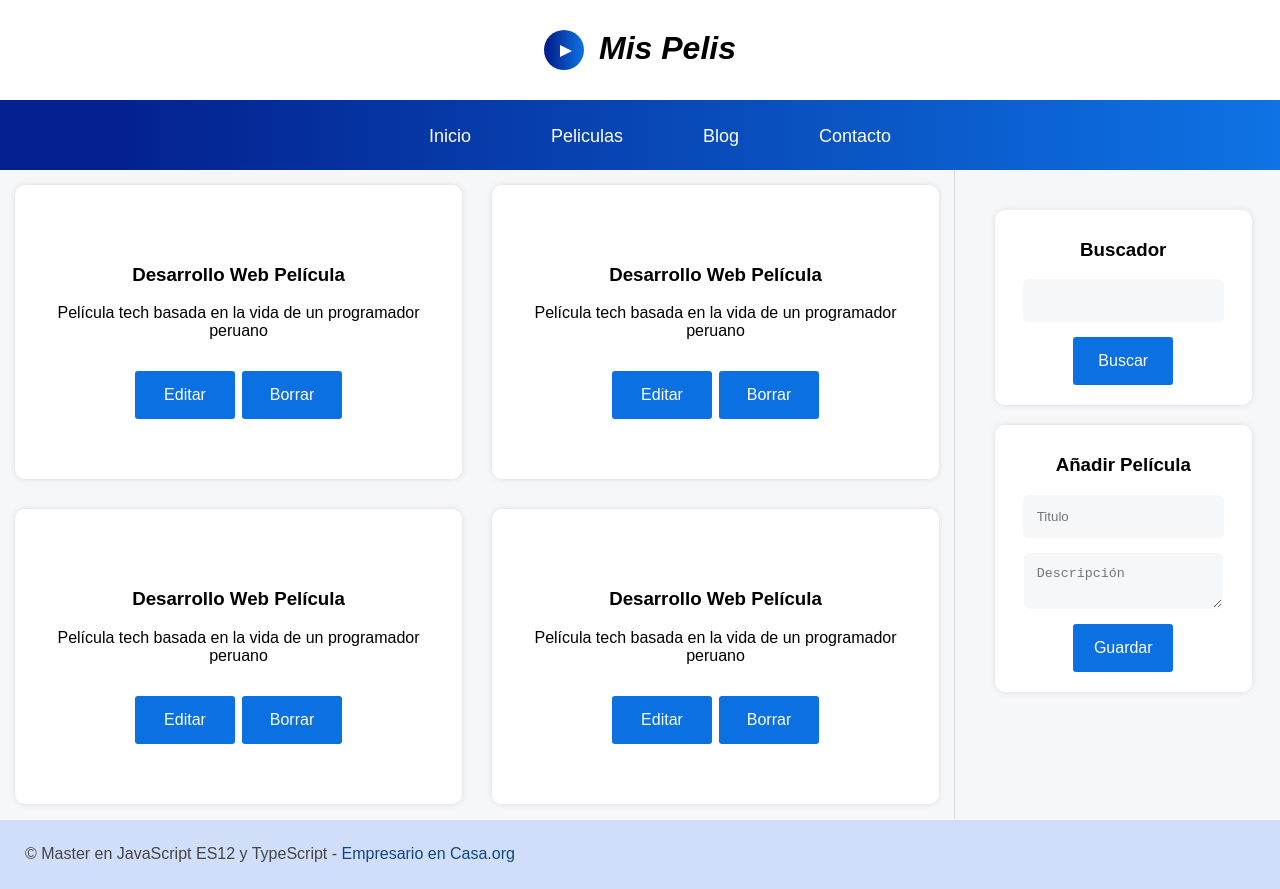
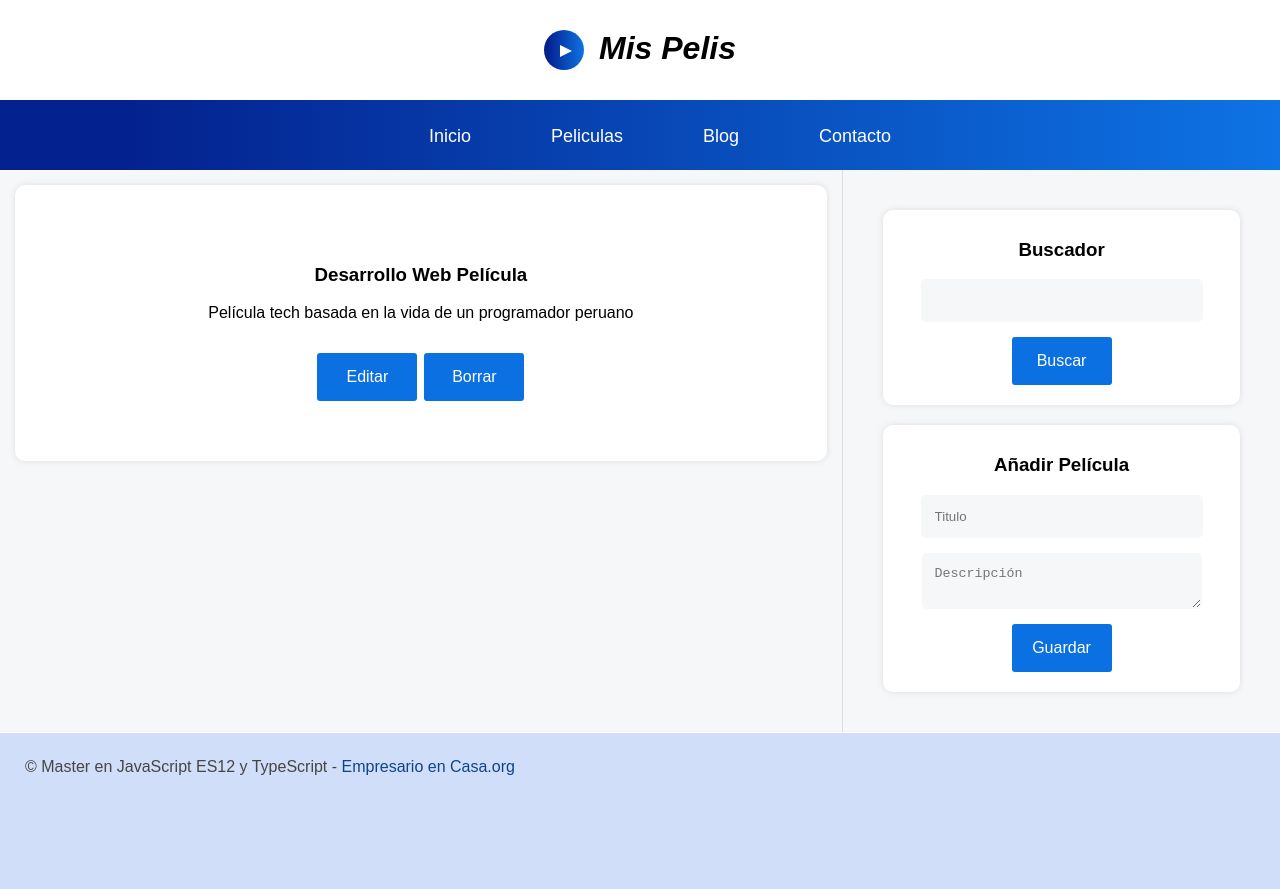
Before and after one commit to VillegasCode/06-proyecto1, a React (Create React App) app: page / in a window 1280 px wide. After the commit the page ends 802 px from the top, so only its background shows below. Built offline with nearby package versions, Linux system fonts and the light colour scheme; the HTML template or start-up script is replaced by a standard one.

Commit message:
conseguirPeliculas method created and hook useEffect to call that function

```diff
--- a/src/components/Listado.js
+++ b/src/components/Listado.js
@@ -1,33 +1,23 @@
-import React from 'react'
+import React, {useEffect} from 'react'
 
 export const Listado = () => {
-  return (
+
+    // Método para conseguir las películas
+    const conseguirPeliculas = () => {
+        let peliculas = JSON.parse(localStorage.getItem("pelis"));
+
+        console.log(peliculas);
+    }
+
+    // HOOK useEffect para llamar a la función cada vez que se cargue la página, colocar corchetes vacíos al final
+    useEffect(() => {
+        console.log("Componentes del listado de películas cargado!!");
+        conseguirPeliculas();
+    }, []);
+
+    return (
     // {/*Aqui van las películas*/}
         <>
-        <article className="peli-item">
-            <h3>Desarrollo Web Película</h3>
-            <p className="description">Película tech basada en la vida de un programador peruano</p>
-
-            <button className="edit">Editar</button>
-            <button className="delete">Borrar</button>
-        </article>
-
-        <article className="peli-item">
-            <h3>Desarrollo Web Película</h3>
-            <p className="description">Película tech basada en la vida de un programador peruano</p>
-
-            <button className="edit">Editar</button>
-            <button className="delete">Borrar</button>
-        </article>
-
-        <article className="peli-item">
-            <h3>Desarrollo Web Película</h3>
-            <p className="description">Película tech basada en la vida de un programador peruano</p>
-
-            <button className="edit">Editar</button>
-            <button className="delete">Borrar</button>
-        </article>
-
         <article className="peli-item">
             <h3>Desarrollo Web Película</h3>
             <p className="description">Película tech basada en la vida de un programador peruano</p>
```
